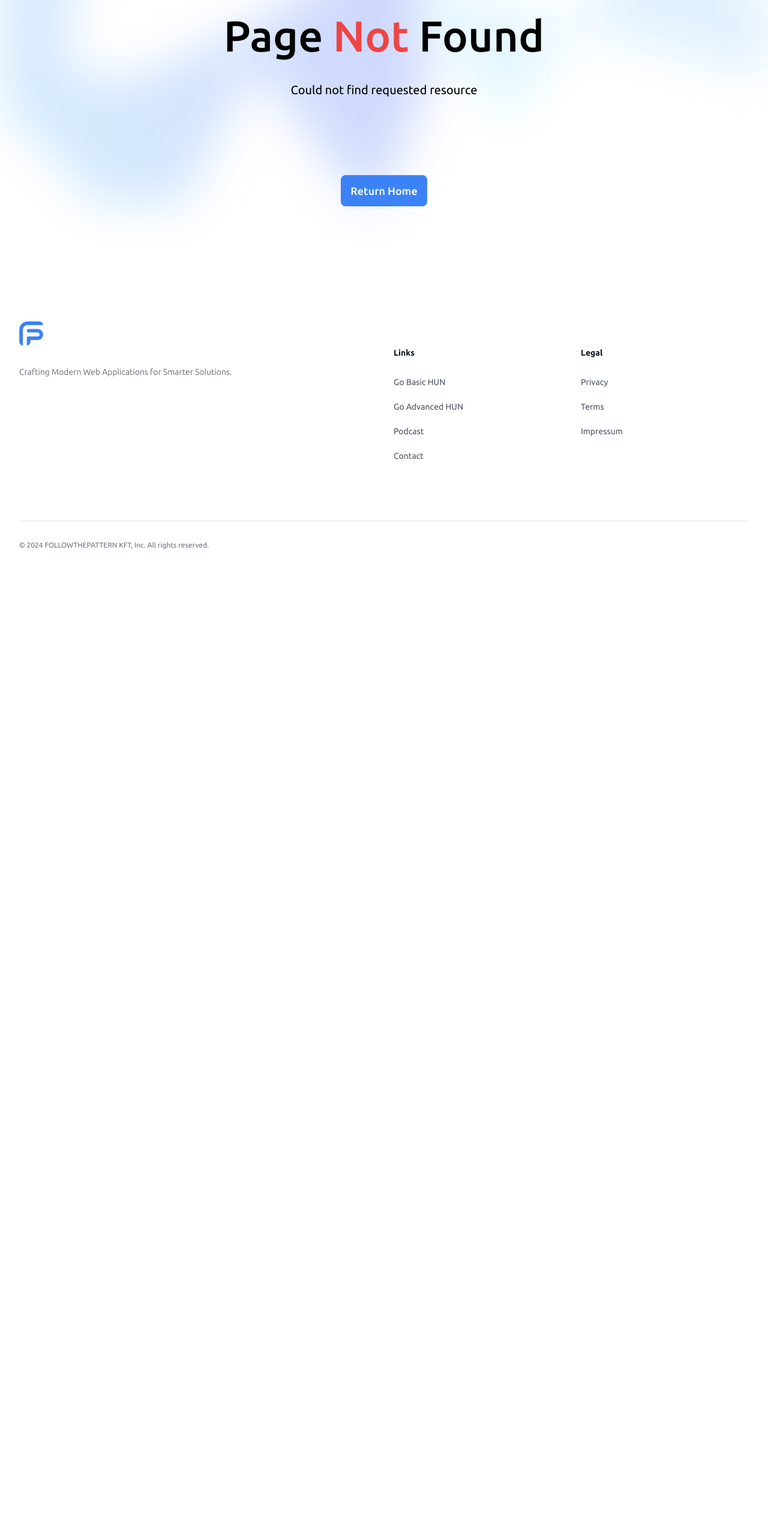
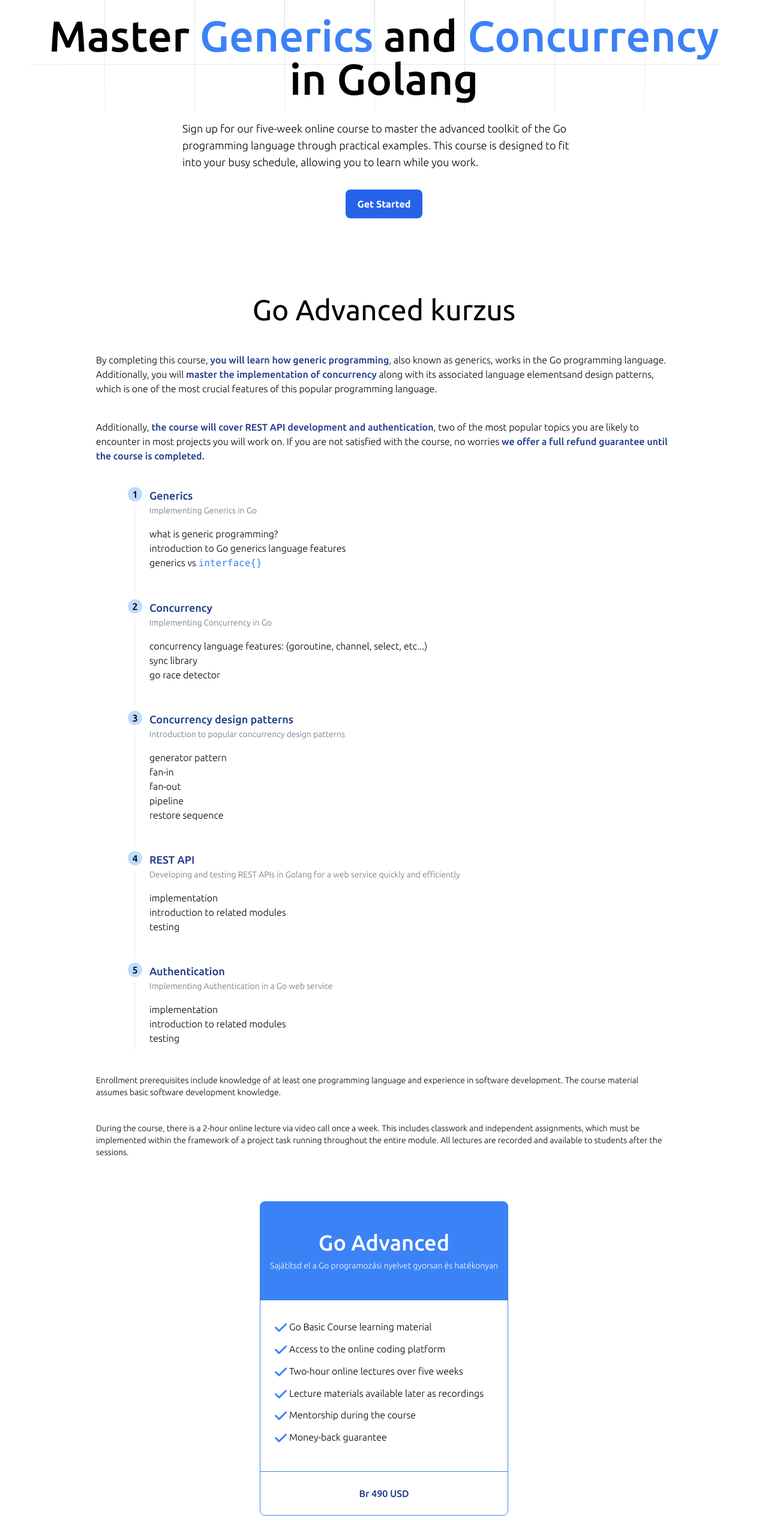
Before and after one commit to followthepattern/website, a Next.js app: page /learn/en/goadvanced in a window 1280 px wide. Before the commit this address had no page. Shown: the part 116-2682 px from the top of the page at 60% size. Before the commit the page ends 1065 px from the top, so only its background shows below. Built offline with nearby package versions, Linux system fonts and the light colour scheme.

Commit message:
Implements Go Advanced eng page

```diff
--- /dev/null
+++ b/app/(public)/learn/en/goadvanced/page.tsx
@@ -0,0 +1,150 @@
+import Section from "@/app/components/section";
+import PricingBox from "../../components/PricingBox";
+import Timeline from "../../components/Timeline";
+import ContactForm from "@/app/(public)/contact/components/Contact";
+import Link from "next/link";
+import { RectangleBackground } from "@/app/components/patternBackground";
+import Footer from "@/app/components/footer";
+
+const GoAdvanced = () => {
+    return (
+        <>
+            <header className="mx-auto max-w-5xl lg:max-w-6xl sm:flex">
+                <RectangleBackground className="lg:flex">
+                    <div className="space-y-8">
+                        <h1 className="font-medium text-center pt-10 text-6xl sm:text-6xl md:text-7xl 2xl:text-8xl">
+                            Master <span className="text-blue-500">Generics</span>{" "} <span className="whitespace-nowrap">and </span>{" "}
+                            <span className="text-blue-500">Concurrency</span> in Golang
+                        </h1>
+                        <p className="mx-10 md:max-w-2xl md:mx-auto text-lg font-light">
+                            Sign up for our five-week online course to master the advanced toolkit of the Go programming language through practical examples.
+                            This course is designed to fit into your busy schedule, allowing you to learn while you work.
+                        </p>
+                        <div className="flex justify-center">
+                            <Link href="#pricing" className="rounded-lg w-32 text-center bg-blue-600 px-3 py-3 font-semibold text-white hover:bg-blue-700 focus:bg-blue-900">
+                                Get Started
+                            </Link>
+                        </div>
+                    </div>
+                </RectangleBackground>
+            </header>
+            <Section id="details" className="sm:px-20 px-4 mx-auto lg:max-w-5xl sm:max-w-4xl">
+                <Section.Title className="title">Go Advanced kurzus</Section.Title>
+                <p className="font-light pb-10">
+                    By completing this course, <span className="font-medium text-blue-900">you will learn how generic programming</span>, also known as generics, works in the Go programming language.
+                    Additionally, you will <span className="font-medium text-blue-900">master the implementation of concurrency</span>{" "} along with its associated language elementsand design patterns, which is one of the most crucial features of this popular programming language.
+                </p>
+                <p className="font-light pb-10">
+                    Additionally, <span className="font-medium text-blue-900">the course will cover REST API development and authentication</span>, two of the most popular topics you are likely to encounter in most projects you will work on.
+                    If you are not satisfied with the course, no worries <span className="font-medium text-blue-900">we offer a full refund guarantee until the course is completed.</span>
+                </p>
+                <Timeline>
+                    <Timeline.Item
+                        id={1}
+                        title="Generics"
+                        subtitle="Implementing Generics in Go"
+                    >
+                        <p>what is generic programming?</p>
+                        <p>introduction to Go generics language features</p>
+                        <p>generics vs <code className="text-blue-500">interface{"{}"}</code></p>
+                    </Timeline.Item>
+                    <Timeline.Item
+                        id={2}
+                        title="Concurrency"
+                        subtitle="Implementing Concurrency in Go"
+                    >
+                        <p>concurrency language features: {"("}goroutine, channel, select, etc...{")"}</p>
+                        <p>sync library</p>
+                        <p>go race detector</p>
+                    </Timeline.Item>
+                    <Timeline.Item
+                        id={3}
+                        title="Concurrency design patterns"
+                        subtitle="Introduction to popular concurrency design patterns"
+                    >
+                        <p>generator pattern</p>
+                        <p>fan-in</p>
+                        <p>fan-out</p>
+                        <p>pipeline</p>
+                        <p>restore sequence</p>
+                    </Timeline.Item>
+                    <Timeline.Item
+                        id={4}
+                        title="REST API"
+                        subtitle="Developing and testing REST APIs in Golang for a web service quickly and efficiently"
+                    >
+                        <p>implementation</p>
+                        <p>introduction to related modules</p>
+                        <p>testing</p>
+                    </Timeline.Item>
+                    <Timeline.Item
+                        id={5}
+                        title="Authentication"
+                        subtitle="Implementing Authentication in a Go web service"
+                    >
+                        <p>implementation</p>
+                        <p>introduction to related modules</p>
+                        <p>testing</p>
+                    </Timeline.Item>
+                </Timeline>
+                <p className="font-light text-sm pb-10">
+                    Enrollment prerequisites include knowledge of at least one programming language and experience in software development.
+                    The course material assumes basic software development knowledge.
+                </p>
+                <p className="font-light text-sm pb-10">
+                    During the course, there is a 2-hour online lecture via video call once a week.
+                    This includes classwork and independent assignments, which must be implemented within the framework of a project task running throughout the entire module.
+                    All lectures are recorded and available to students after the sessions.
+                </p>
+                <div className="flex justify-center pt-8 font-light">
+                    <PricingBox
+                        title="Go Advanced"
+                        subtitle="Sajátítsd el a Go nyelvet gyorsan és hatékonyan!"
+                        className="border-blue-500"
+                        headerClassname="bg-blue-500"
+                        id="pricing"
+                    >
+                        <div className="px-2 py-12 bg-blue-500 rounded-t-md">
+                            <PricingBox.Title>Go Advanced</PricingBox.Title>
+                            <PricingBox.Subtitle>Sajátítsd el a Go programozási nyelvet gyorsan és hatékonyan</PricingBox.Subtitle>
+                        </div>
+                        <PricingBox.Content className="pl-6 pr-4 py-8">
+                            <PricingBox.Feature>
+                                Go Basic Course learning material
+                            </PricingBox.Feature>
+                            <PricingBox.Feature>
+                                Access to the online coding platform
+                            </PricingBox.Feature>
+                            <PricingBox.Feature>
+                                Two-hour online lectures over five weeks
+                            </PricingBox.Feature>
+                            <PricingBox.Feature>
+                                Lecture materials available later as recordings
+                            </PricingBox.Feature>
+                            <PricingBox.Feature>
+                                Mentorship during the course
+                            </PricingBox.Feature>
+                            <PricingBox.Feature>
+                                Money-back guarantee
+                            </PricingBox.Feature>
+                        </PricingBox.Content>
+                        <PricingBox.Content className="border-t border-blue-500 py-6 text-center font-medium text-blue-900">
+                            Br 490 USD
+                        </PricingBox.Content>
+                    </PricingBox>
+                </div>
+            </Section>
+            <Section id="contact" className="pb-8">
+                <Section.Title className="title">Sign up for the next Golang course!</Section.Title>
+                <ContactForm
+                    defaultMessage={`Dear Follow The Pattern,
+
+I would like to sign up for the upcoming Go Advanced course!`}
+                />
+            </Section>
+            <Footer />
+        </>
+    );
+};
+
+export default GoAdvanced;
```
